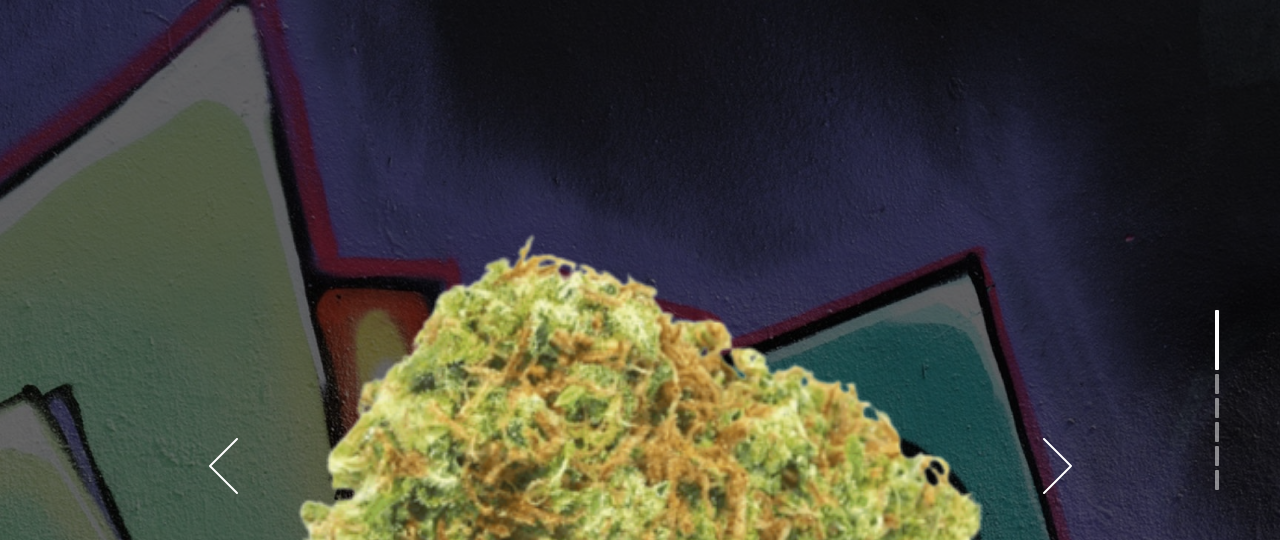
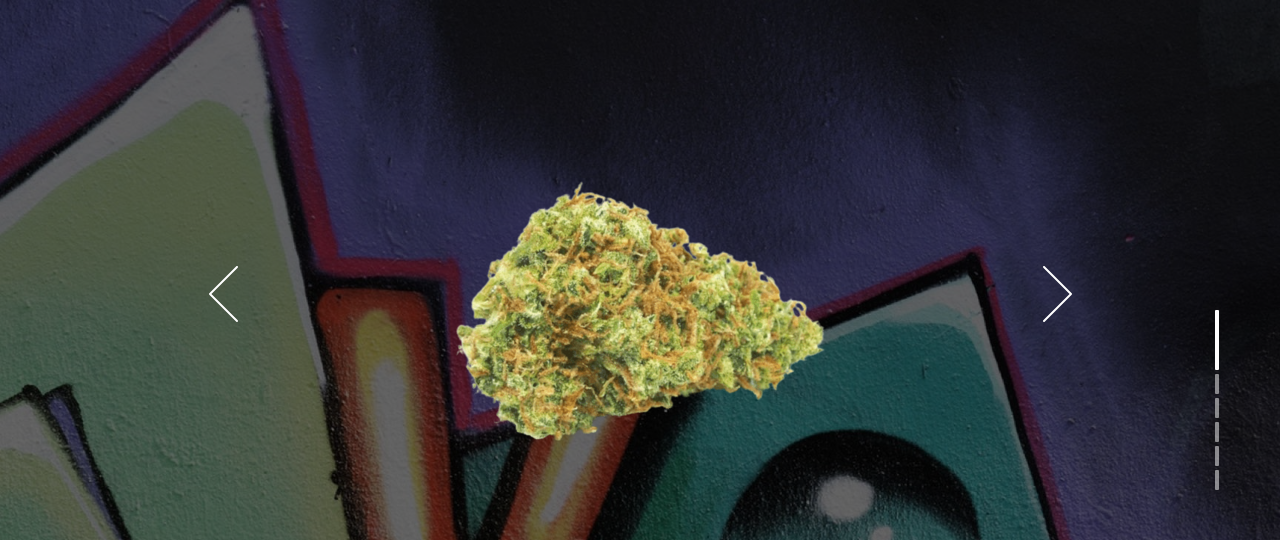
Before and after one commit to AntoineCalmels/KANDYBDX, a plain HTML site: page index.html in a window 1280 px wide. Shown: the top 540 px of the page. Drawn offline with nearby package versions, Linux system fonts and the light colour scheme.

Commit message:
Update index.html

```diff
--- a/index.html
+++ b/index.html
@@ -121,7 +121,7 @@
             <div class="leftControl-82 ae-5 fromLeft" data-slider-id="82-0" data-slider-action="prev"><svg><use xmlns:xlink="http://www.w3.org/1999/xlink" xlink:href="#arrow-left"></use></svg></div>
             <div class="rightControl-82 ae-5 fromRight" data-slider-id="82-0" data-slider-action="next"><svg><use xmlns:xlink="http://www.w3.org/1999/xlink" xlink:href="#arrow-right"></use></svg></div>
 
-              <img src="assets/img/lemon-haze_-removebg-preview.png" class="wide" alt="iPhone Thumbnail"/>
+              <img src="assets/img/lemon-haze_-removebg-preview.png" class="" alt=""/>
 
 
 
```
